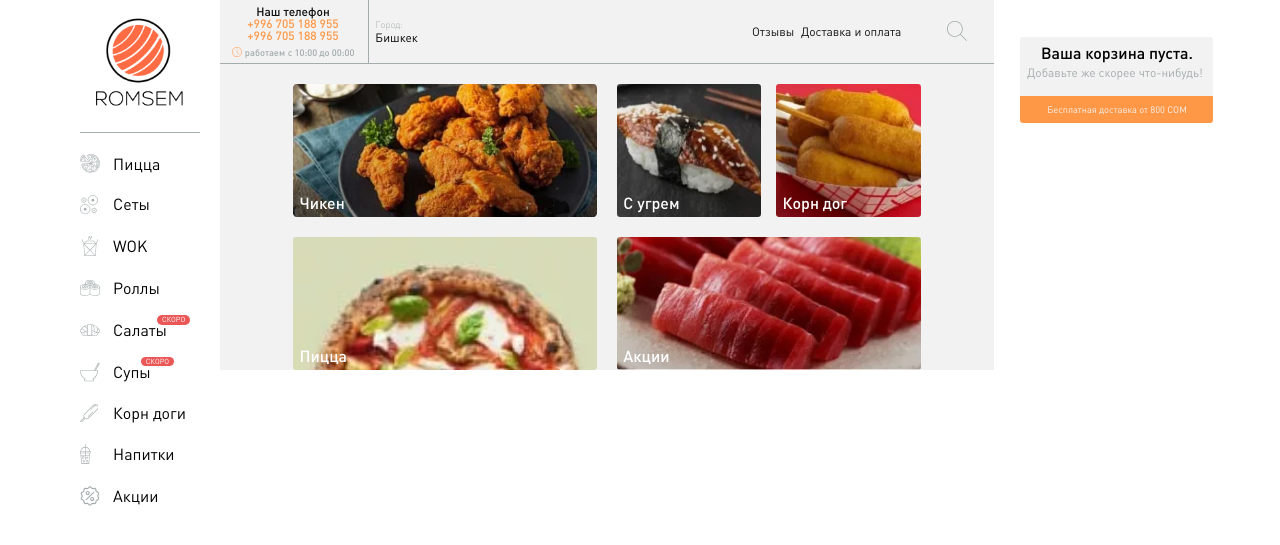
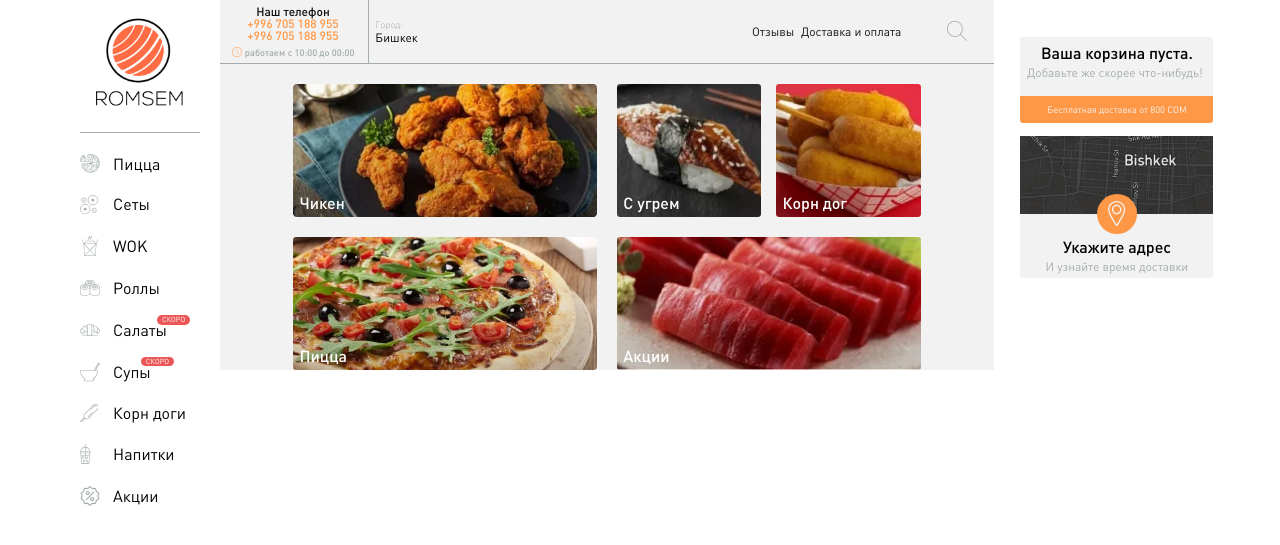
Before and after one commit to Anton1997Kovalev/romsem, a PHP site: page / in a window 1280 px wide. Shown: the top 545 px of the page. Run offline with PHP 8.4, Linux system fonts and the light colour scheme.

Commit message:
ready left-aside and right-aside

```diff
--- a/css/style.css
+++ b/css/style.css
@@ -1040,6 +1040,73 @@ h3 {
 		justify-content: center;
 		color: var(--grey);
 	}
+
+	.location-block {}
+
+	.location-block__container {
+		background: #F2F2F2;
+		border-radius: .5rem;
+		-webkit-border-radius: .5rem;
+		-moz-border-radius: .5rem;
+		-ms-border-radius: .5rem;
+		-o-border-radius: .5rem;
+	}
+
+	.location-block__map img {
+		display: block;
+		width: 100%;
+		height: auto;
+	}
+
+	.location-block__box {
+		position: relative;
+		padding: 3.8rem 1rem 0.7rem;
+		text-align: center;
+	}
+
+	.location-block__icon {
+		background: var(--orange);
+		position: absolute;
+		top: 0;
+		left: 50%;
+		width: 6rem;
+		height: 6rem;
+		transform: translateX(-50%) translateY(-50%);
+		-webkit-transform: translateX(-50%) translateY(-50%);
+		-moz-transform: translateX(-50%) translateY(-50%);
+		-ms-transform: translateX(-50%) translateY(-50%);
+		-o-transform: translateX(-50%) translateY(-50%);
+		border-radius: 50%;
+		-webkit-border-radius: 50%;
+		-moz-border-radius: 50%;
+		-ms-border-radius: 50%;
+		-o-border-radius: 50%;
+		display: flex;
+		align-items: center;
+		justify-content: center;
+	}
+
+	.location-block__icon svg {
+		width: 3.8rem;
+		height: 3.8rem;
+	}
+
+	.location-block__label {
+		font-family: var(--ff-dinPro500);
+		font-weight: 500;
+		font-size: 2.4rem;
+		line-height: 100%;
+		color: #000000;
+		margin-bottom: 1rem;
+	}
+
+	.location-block__info {
+		font-family: var(--ff-dinPro400);
+		font-weight: 400;
+		font-size: 1.8rem;
+		line-height: 100%;
+		color: #A4ACAD;
+	}
 }
 
 /* ------------------------- our-products --------------------------- */
--- a/index.html
+++ b/index.html
@@ -745,9 +745,9 @@
 													</div>
 													<div class="products-category__img">
 														<picture>
-															<source srcset="img/categories/pizza-min.webp"
+															<source srcset="img/categories/pizza-desktop-min.webp"
 																type="image/webp">
-															<img src="img/categories/pizza-min.jpg" alt="">
+															<img src="img/categories/pizza-desktop-min.jpg" alt="">
 														</picture>
 													</div>
 												</a>
@@ -798,7 +798,37 @@
 
 						</div>
 					</div>
-
+					<div class="location-block">
+						<div class="location-block__container">
+							<div class="location-block__map">
+								<img src="img/map.jpg" alt="">
+							</div>
+							<div class="location-block__box">
+								<div class="location-block__icon">
+									<svg width="38" height="38" viewBox="0 0 38 38" fill="none"
+										xmlns="http://www.w3.org/2000/svg">
+										<g clip-path="url(#clip0_7_1440)">
+											<path
+												d="M19 0C11.8889 0 6.10352 5.78532 6.10352 12.8964C6.10352 15.754 7.7859 20.0999 11.3981 26.5731C13.863 30.9899 16.3166 34.7206 16.4201 34.8778L18.1935 37.5658C18.3723 37.8369 18.6752 38 19 38C19.3248 38 19.6278 37.8369 19.8066 37.5658L21.5799 34.8779C21.6824 34.7226 24.1181 31.0241 26.6019 26.5731C30.2141 20.1002 31.8965 15.7543 31.8965 12.8964C31.8965 5.78532 26.1111 0 19 0ZM24.9144 25.6313C22.4651 30.0201 20.0679 33.6605 19.9669 33.8135L19 35.2791L18.0335 33.8139C17.9319 33.6597 15.5163 29.9866 13.0856 25.6313C9.73498 19.6268 8.03605 15.3422 8.03605 12.8964C8.03605 6.85092 12.9544 1.93254 19 1.93254C25.0456 1.93254 29.964 6.85092 29.964 12.8964C29.964 15.3425 28.2651 19.627 24.9144 25.6313Z"
+												fill="#F2F2F2" />
+											<path
+												d="M19 5.6655C15.0572 5.6655 11.8496 8.8732 11.8496 12.8159C11.8496 16.7586 15.0572 19.9663 19 19.9663C22.9428 19.9663 26.1504 16.7586 26.1504 12.8159C26.1504 8.8732 22.9428 5.6655 19 5.6655ZM19 18.0337C16.1228 18.0337 13.7821 15.693 13.7821 12.8159C13.7821 9.93872 16.1228 7.59803 19 7.59803C21.8772 7.59803 24.2178 9.93872 24.2178 12.8159C24.2178 15.693 21.8772 18.0337 19 18.0337Z"
+												fill="#F2F2F2" />
+										</g>
+										<defs>
+											<clipPath id="clip0_7_1440">
+												<rect width="38" height="38" fill="white" />
+											</clipPath>
+										</defs>
+									</svg>
+								</div>
+								<div class="location-block__label">Укажите адрес</div>
+								<div class="location-block__info">
+									И узнайте время доставки
+								</div>
+							</div>
+						</div>
+					</div>
 				</div>
 			</aside>
 		</div>
```
Also changed, not shown: img/categories/pizza-desktop-min.jpg (added), img/categories/pizza-desktop-min.webp (added), img/icons/location.svg (added), img/map.jpg (added).
